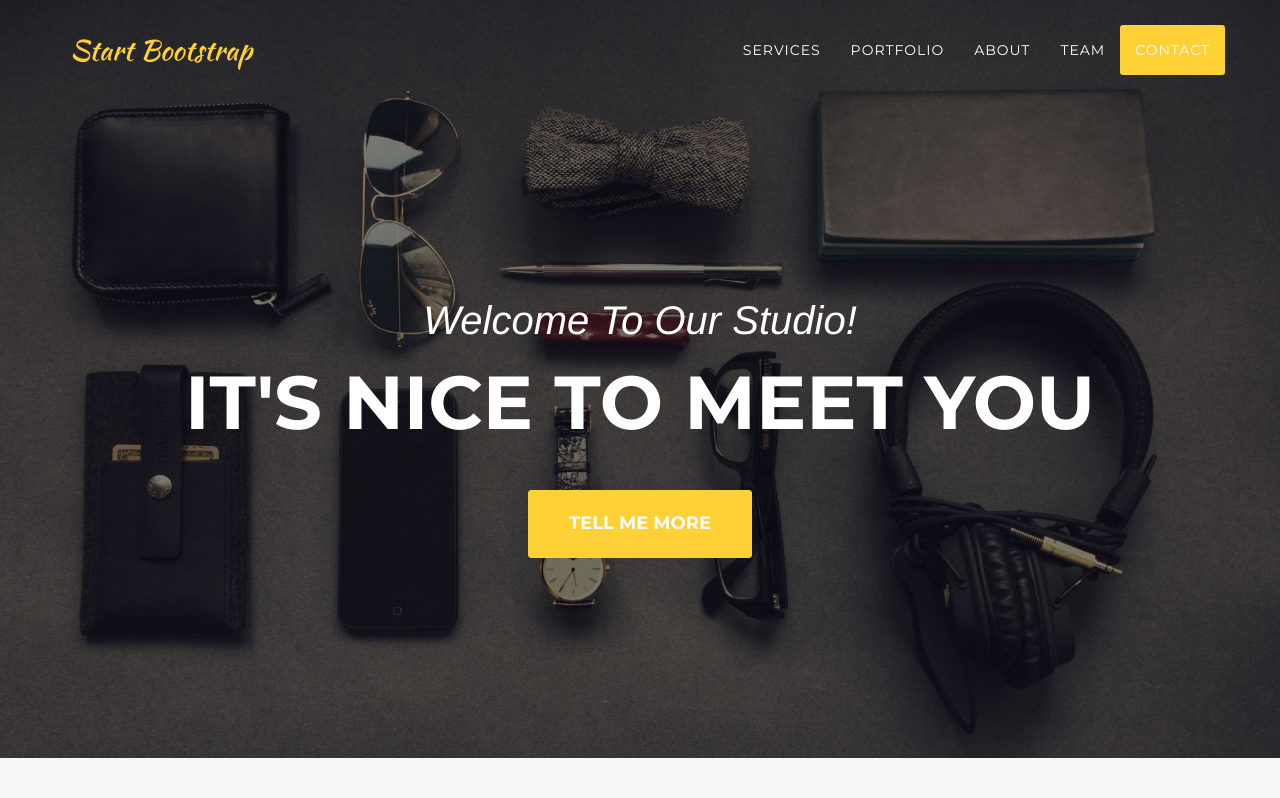
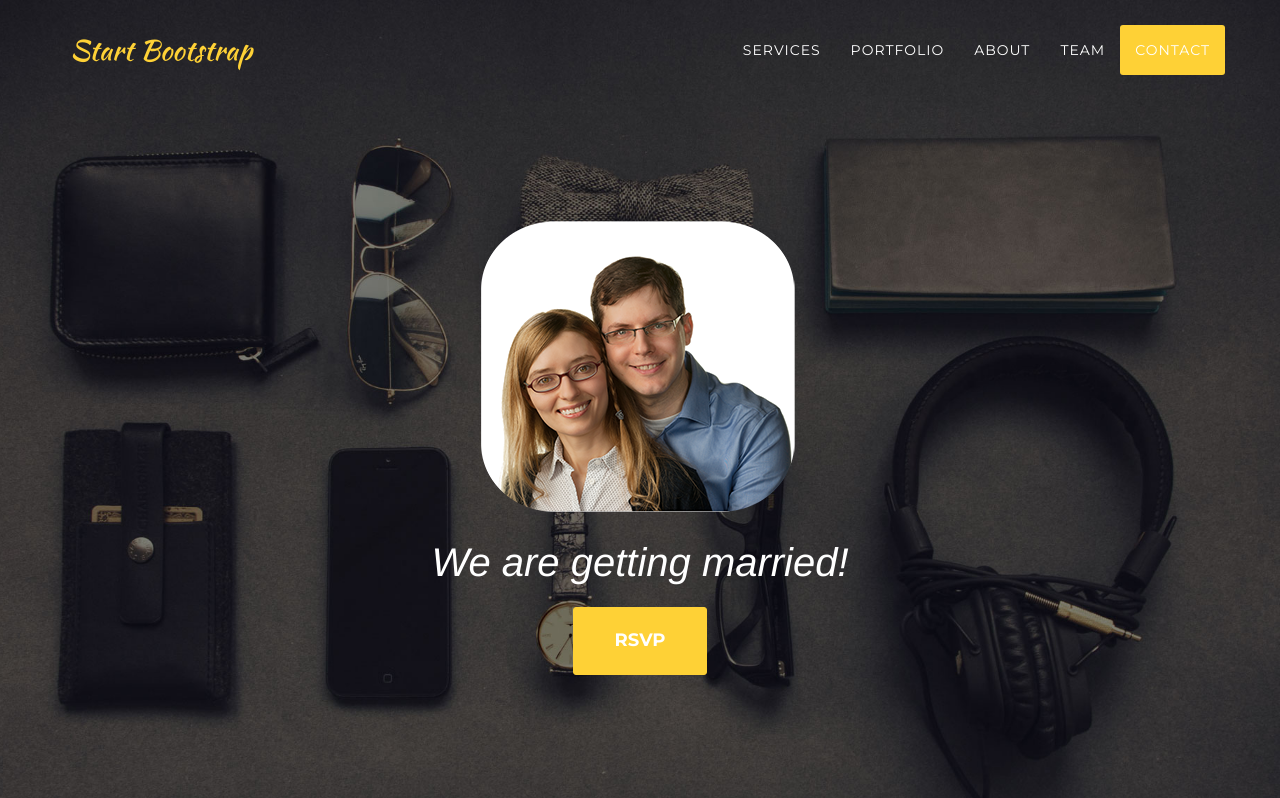
Before and after one commit to alolio/alolio.github.io, a plain HTML site: page index.html in a window 1280 px wide. Shown: the top 798 px of the page. Drawn offline with nearby package versions, Linux system fonts and the light colour scheme; a web font is replaced by a local one.

Commit message:
picture on page top
added picture of both on page top
added template text
changed button text to RSVP

```diff
--- a/css/agency.css
+++ b/css/agency.css
@@ -41,6 +41,12 @@ h6 {
     text-transform: uppercase;
     font-weight: 700
 }
+
+.rounded {
+margin-left: auto;
+margin-right: auto;
+}
+
 .img-centered {
     margin: 0 auto
 }
@@ -230,7 +236,7 @@ header {
     color: #fff
 }
 header .intro-text {
-    padding-top: 100px;
+    padding-top: 50px;
     padding-bottom: 50px
 }
 header .intro-text .intro-lead-in {
@@ -250,7 +256,7 @@ header .intro-text .intro-heading {
 }
 @media (min-width: 768px) {
     header .intro-text {
-        padding-top: 300px;
+        padding-top: 180px;
         padding-bottom: 200px
     }
     header .intro-text .intro-lead-in {
--- a/index.html
+++ b/index.html
@@ -80,10 +80,18 @@
     <!-- Header -->
     <header>
         <div class="container">
+
             <div class="intro-text">
-                <div class="intro-lead-in">Welcome To Our Studio!</div>
-                <div class="intro-heading">It's Nice To Meet You</div>
-                <a href="#services" class="page-scroll btn btn-xl">Tell Me More</a>
+
+              <div span="rounded">
+                <div class="col-lg-12">
+                <img src="img/rounded2.png" alt="hello">
+                </div>
+              </div>
+
+                <div class="intro-lead-in">We are getting married!</div>
+
+                <a href="#services" class="page-scroll btn btn-xl">RSVP</a>
             </div>
         </div>
     </header>
```
Also changed, not shown: img/rounded2.png (added), 1 other file.
